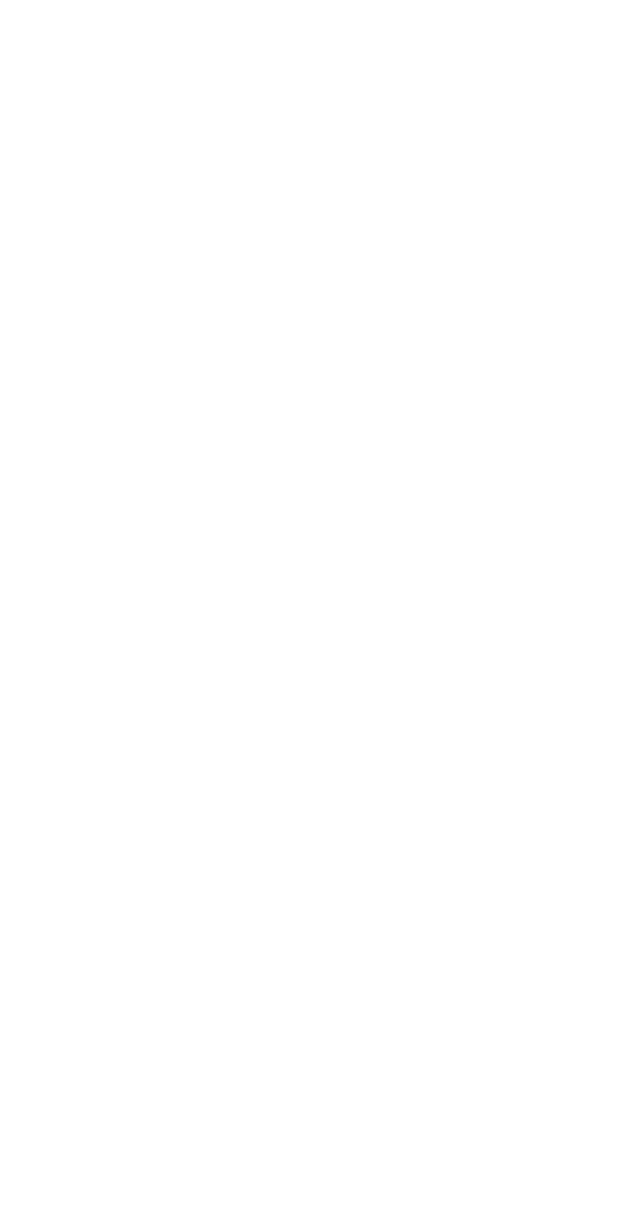
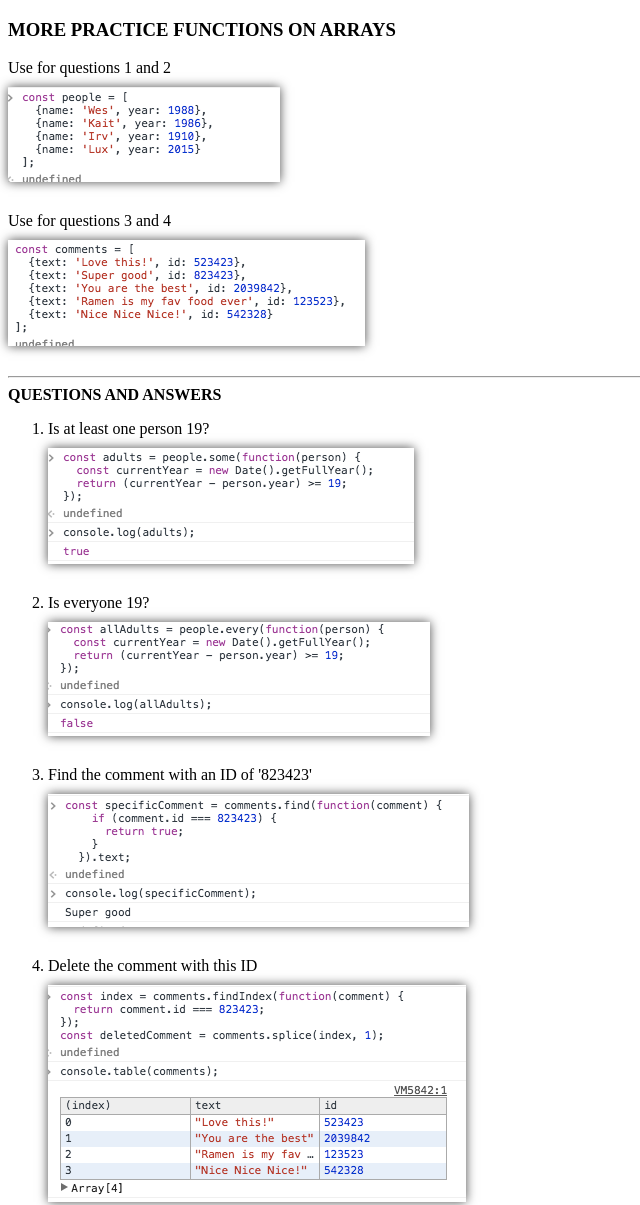
Before and after one commit to sdossland/More-array-functions, a plain HTML site: page index.html in a window 1280 px wide. Shown: the top 1205 px of the page, without its empty margins (0-640 px from the left). Before the commit the page ends 800 px from the top, so only its background shows below. Drawn offline with Linux system fonts and the light colour scheme.

Commit message:
final commit

```diff
--- a/index.html
+++ b/index.html
@@ -7,6 +7,30 @@
     <link type="text/css" rel="stylesheet" href="style.css" />
 </head>
 <body>
-
+<h3>More practice functions on arrays</h3>
+<div>
+    <span>Use for questions 1 and 2</span>
+    <img src="./images/1and2.png" />
+</div>
+<div>
+    <span>Use for questions 3 and 4</span>
+    <img src="./images/3and4.png" />
+</div>
+<hr />
+<div class="title">Questions and answers</div>
+<ol>
+    <li>Is at least one person 19?
+        <img src="./images/1.png" />
+    </li>
+    <li>Is everyone 19?
+        <img src="./images/2.png" />
+    </li>
+    <li>Find the comment with an ID of '823423'
+        <img src="./images/3.png" />
+    </li>
+    <li>Delete the comment with this ID
+        <img src="./images/4.png" />
+    </li>
+</ol>
 </body>
 </html>
--- a/style.css
+++ b/style.css
@@ -0,0 +1,12 @@
+h3 {
+    text-transform: uppercase;
+}
+img {
+    display: block;
+    margin: 10px 0 30px 0;
+    box-shadow: 0 0 10px rgba(0,0,0,0.7);
+}
+.title {
+    font-weight: 900;
+    text-transform: uppercase;
+}
```
Also changed, not shown: images/1.png (added), images/1and2.png (added), images/2.png (added), images/3.png (added), images/3and4.png (added), images/4.png (added).
